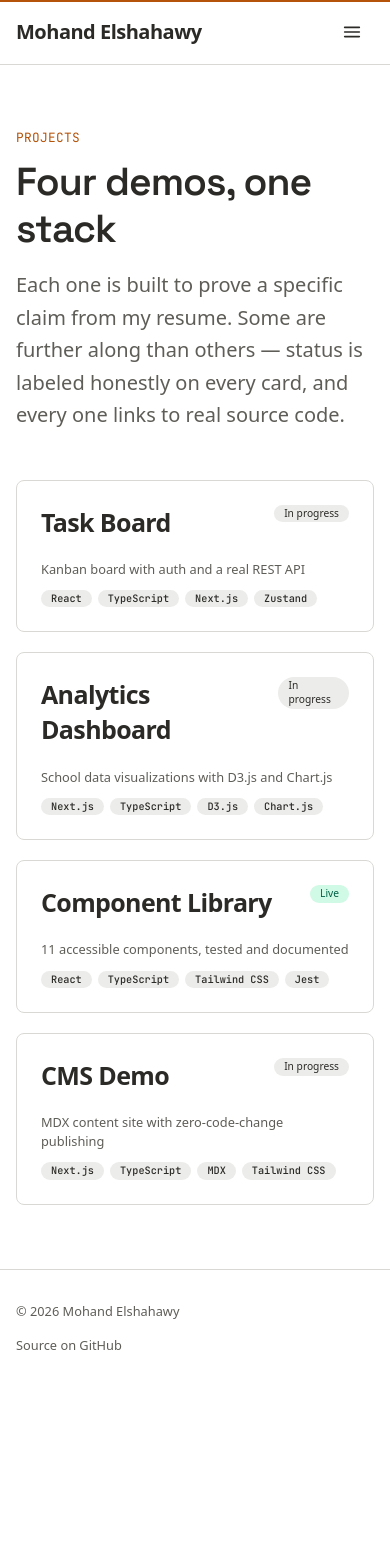
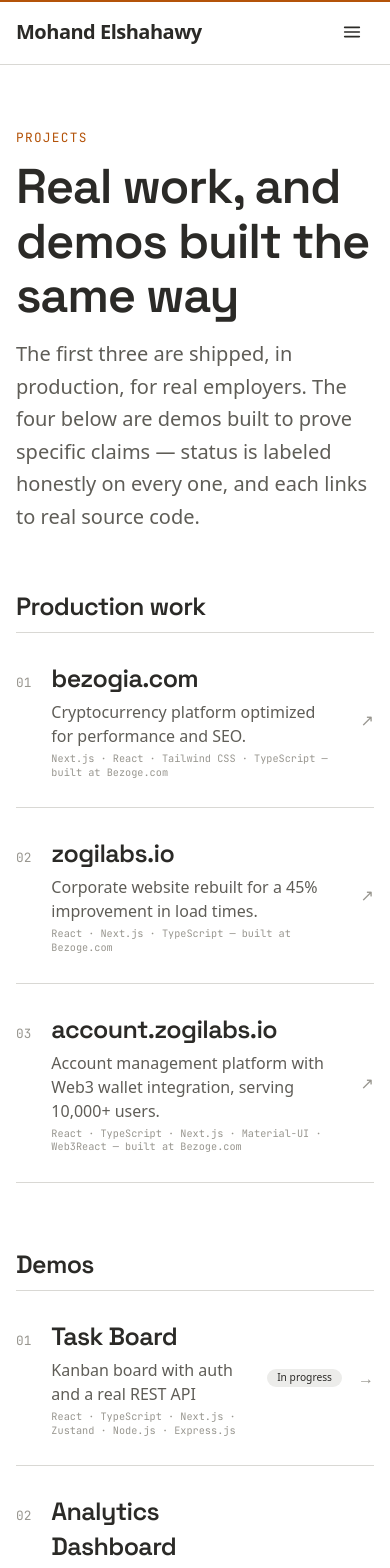
Before and after one commit to enghondaa/portfolio-hub, a Next.js app in the folder apps/hub/: page /projects in a window 390 px wide. Shown: the top 1568 px of the page. Before the commit the page ends 1386 px from the top, so only its background shows below. Built offline with nearby package versions, Linux system fonts and the light colour scheme.

Commit message:
redesign: numbered editorial project lists instead of card grid, add real production work section

```diff
--- a/apps/hub/src/app/projects/page.tsx
+++ b/apps/hub/src/app/projects/page.tsx
@@ -1,55 +1,108 @@
 import type { Metadata } from "next";
 import Link from "next/link";
-import { Card, CardHeader, CardTitle, CardDescription, CardContent, Badge } from "@portfolio/ui";
-import { projects } from "@/lib/projects";
+import { Badge } from "@portfolio/ui";
+import { projects, realProjects } from "@/lib/projects";
+import { Reveal } from "@/components/Reveal";
 
 export const metadata: Metadata = {
   title: "Projects",
   description:
-    "Live demo apps proving a real MERN stack: a task board, an analytics dashboard, a component library, and a CMS site.",
+    "Real production work plus live demo apps proving a real front-end stack: a task board, an analytics dashboard, a component library, and a CMS site.",
 };
 
 export default function ProjectsPage() {
   return (
-    <div className="mx-auto max-w-5xl px-4 py-16 sm:px-6 sm:py-24">
-      <p className="font-mono text-sm uppercase tracking-wide text-[var(--color-accent)]">
+    <div className="mx-auto max-w-4xl px-4 py-16 sm:px-6 sm:py-24">
+      <Reveal>
+        <p className="font-mono text-sm uppercase tracking-widest text-[var(--color-accent)]">
           Projects
         </p>
-      <h1 className="mt-3 font-[family-name:var(--font-heading)] text-3xl font-semibold tracking-tight text-[var(--color-neutral-800)] sm:text-4xl">
-        Four demos, one stack
+        <h1 className="mt-3 font-[family-name:var(--font-heading)] text-4xl font-semibold tracking-tight text-[var(--color-neutral-800)] sm:text-5xl">
+          Real work, and demos built the same way
         </h1>
         <p className="mt-4 max-w-2xl text-lg leading-relaxed text-[var(--color-neutral-600)]">
-        Each one is built to prove a specific claim from my resume. Some are
-        further along than others — status is labeled honestly on every
-        card, and every one links to real source code.
+          The first three are shipped, in production, for real employers. The
+          four below are demos built to prove specific claims — status is
+          labeled honestly on every one, and each links to real source code.
         </p>
+      </Reveal>
 
-      <div className="mt-12 grid gap-5 sm:grid-cols-2">
-        {projects.map((project) => (
+      <div className="mt-14">
+        <h2 className="font-[family-name:var(--font-heading)] text-xl font-semibold tracking-tight text-[var(--color-neutral-800)]">
+          Production work
+        </h2>
+        <div className="mt-2 border-b border-[var(--color-neutral-200)]" />
+        {realProjects.map((project, i) => (
+          <Reveal key={project.url} delay={i * 0.05}>
+            <a
+              href={project.url}
+              target="_blank"
+              rel="noopener noreferrer"
+              className="group flex items-center justify-between gap-6 border-b border-[var(--color-neutral-200)] py-7 focus-visible:outline-none focus-visible:ring-2 focus-visible:ring-[var(--color-accent)]"
+            >
+              <div className="flex items-baseline gap-5 sm:gap-8">
+                <span className="font-mono text-sm text-[var(--color-neutral-400)]">
+                  {String(i + 1).padStart(2, "0")}
+                </span>
+                <div>
+                  <h3 className="font-[family-name:var(--font-heading)] text-xl font-semibold tracking-tight text-[var(--color-neutral-800)] transition-colors group-hover:text-[var(--color-accent)] sm:text-2xl">
+                    {project.name}
+                  </h3>
+                  <p className="mt-1 text-[var(--color-neutral-600)]">{project.description}</p>
+                  <p className="mt-1 font-mono text-xs text-[var(--color-neutral-400)]">
+                    {project.stack.join(" · ")} — built at {project.employer}
+                  </p>
+                </div>
+              </div>
+              <span
+                aria-hidden="true"
+                className="shrink-0 text-[var(--color-neutral-400)] transition-transform duration-150 group-hover:translate-x-1 group-hover:text-[var(--color-accent)]"
+              >
+                ↗
+              </span>
+            </a>
+          </Reveal>
+        ))}
+      </div>
+
+      <div className="mt-16">
+        <h2 className="font-[family-name:var(--font-heading)] text-xl font-semibold tracking-tight text-[var(--color-neutral-800)]">
+          Demos
+        </h2>
+        <div className="mt-2 border-b border-[var(--color-neutral-200)]" />
+        {projects.map((project, i) => (
+          <Reveal key={project.slug} delay={i * 0.05}>
             <Link
-            key={project.slug}
               href={`/projects/${project.slug}`}
-            className="block rounded-lg focus-visible:outline-none focus-visible:ring-2 focus-visible:ring-[var(--color-accent)]"
+              className="group flex items-center justify-between gap-6 border-b border-[var(--color-neutral-200)] py-7 focus-visible:outline-none focus-visible:ring-2 focus-visible:ring-[var(--color-accent)]"
             >
-            <Card className="h-full transition-colors hover:border-[var(--color-neutral-400)]">
-              <CardHeader className="flex flex-row items-start justify-between gap-3 space-y-0">
-                <CardTitle>{project.title}</CardTitle>
-                <Badge tone={project.status === "live" ? "success" : "neutral"}>
+              <div className="flex items-baseline gap-5 sm:gap-8">
+                <span className="font-mono text-sm text-[var(--color-neutral-400)]">
+                  {String(i + 1).padStart(2, "0")}
+                </span>
+                <div>
+                  <h3 className="font-[family-name:var(--font-heading)] text-xl font-semibold tracking-tight text-[var(--color-neutral-800)] transition-colors group-hover:text-[var(--color-accent)] sm:text-2xl">
+                    {project.title}
+                  </h3>
+                  <p className="mt-1 text-[var(--color-neutral-600)]">{project.tagline}</p>
+                  <p className="mt-1 font-mono text-xs text-[var(--color-neutral-400)]">
+                    {project.stack.join(" · ")}
+                  </p>
+                </div>
+              </div>
+              <div className="flex shrink-0 items-center gap-4">
+                <Badge tone={project.status === "live" ? "success" : "neutral"} className="hidden sm:inline-flex">
                   {project.status === "live" ? "Live" : "In progress"}
                 </Badge>
-              </CardHeader>
-              <CardContent className="space-y-3">
-                <CardDescription>{project.tagline}</CardDescription>
-                <div className="flex flex-wrap gap-1.5">
-                  {project.stack.slice(0, 4).map((tech) => (
-                    <Badge key={tech} tone="neutral" className="font-mono text-xs">
-                      {tech}
-                    </Badge>
-                  ))}
+                <span
+                  aria-hidden="true"
+                  className="text-[var(--color-neutral-400)] transition-transform duration-150 group-hover:translate-x-1 group-hover:text-[var(--color-accent)]"
+                >
+                  →
+                </span>
               </div>
-              </CardContent>
-            </Card>
             </Link>
+          </Reveal>
         ))}
       </div>
     </div>
```
Also changed, not shown: apps/hub/src/app/page.tsx (+42 -39 lines). Lines whose indentation alone changed are shown as unchanged.
